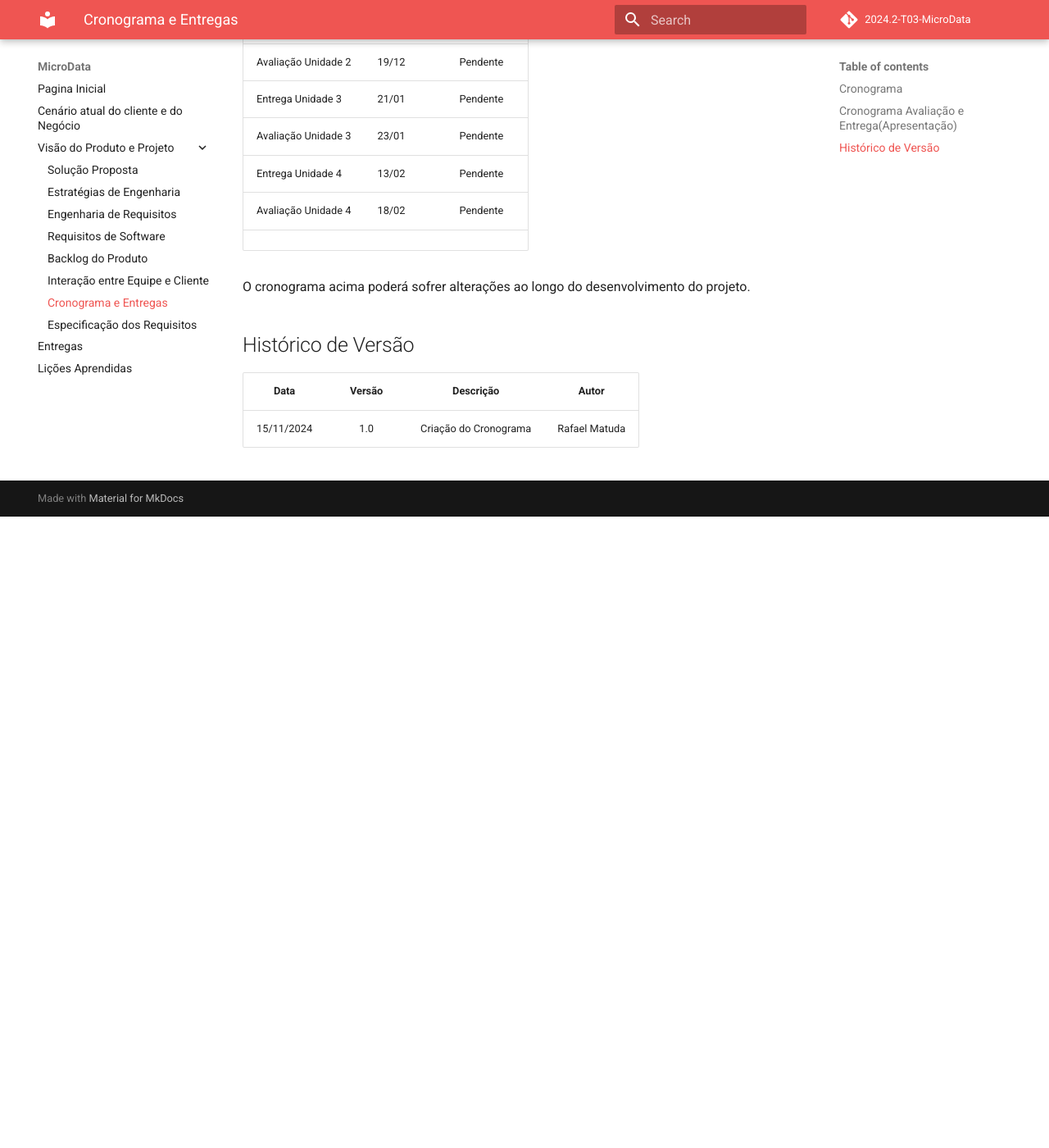
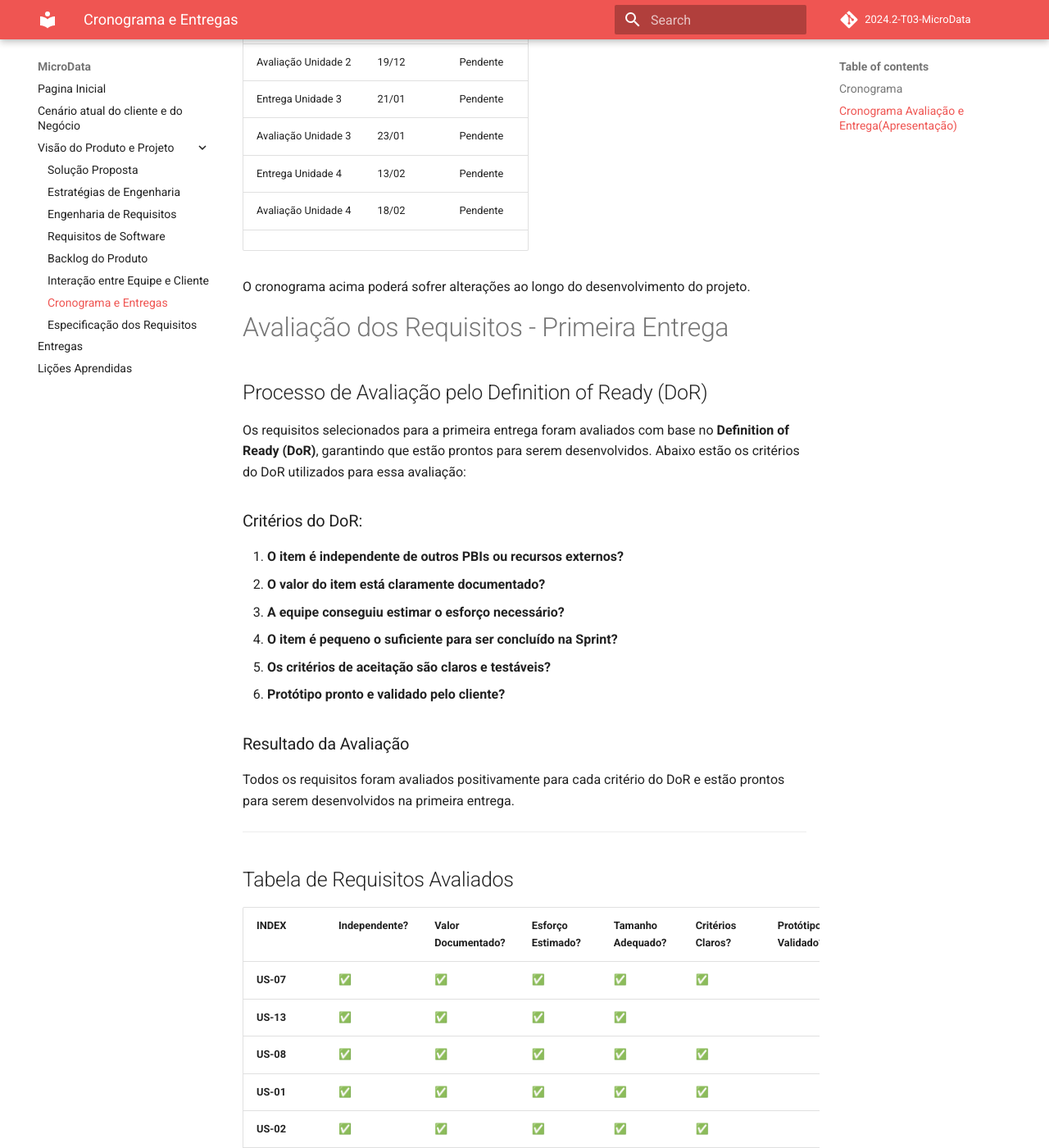
Before and after one commit to storch7/2024.2-T03-MicroData, an MkDocs documentation site: the page built from docs/visao_produto_projeto/cronograma.md, in a window 1280 px wide and 1400 px high, scrolled down 1186 px. Shown: the whole window at 82% size. Built offline with MkDocs 1.6.1 and Material for MkDocs 9.7.7, drawn with Linux system fonts in a browser that asks for light colours; comment, search, counter and statistics services are not loaded; before the commit the page ends 1816 px from its top, so only the background shows below that; some of the changed text lies outside the part shown.

Commit message:
Adicionando tabelas de requisitos avaliados pelo dor

```diff
--- a/docs/visao_produto_projeto/cronograma.md
+++ b/docs/visao_produto_projeto/cronograma.md
@@ -39,6 +39,44 @@
 
 O cronograma acima poderá sofrer alterações ao longo do desenvolvimento do projeto.
 
+# Avaliação dos Requisitos - Primeira Entrega
+
+## Processo de Avaliação pelo Definition of Ready (DoR)
+
+Os requisitos selecionados para a primeira entrega foram avaliados com base no **Definition of Ready (DoR)**, garantindo que estão prontos para serem desenvolvidos. Abaixo estão os critérios do DoR utilizados para essa avaliação:
+
+### Critérios do DoR:
+1. **O item é independente de outros PBIs ou recursos externos?**
+2. **O valor do item está claramente documentado?**
+3. **A equipe conseguiu estimar o esforço necessário?**
+4. **O item é pequeno o suficiente para ser concluído na Sprint?**
+5. **Os critérios de aceitação são claros e testáveis?**
+6. **Protótipo pronto e validado pelo cliente?**
+
+### Resultado da Avaliação
+
+Todos os requisitos foram avaliados positivamente para cada critério do DoR e estão prontos para serem desenvolvidos na primeira entrega.
+
+---
+
+## Tabela de Requisitos Avaliados
+
+| **INDEX** | **Independente?** | **Valor Documentado?** | **Esforço Estimado?** | **Tamanho Adequado?** | **Critérios Claros?** | **Protótipo Validado?** | **Status** |
+|-----------|-------------------|-------------------------|-----------------------|-----------------------|-----------------------|-------------------------|-----------|
+| **US-07** | ✅                 | ✅                       | ✅                     | ✅                     | ✅                     |                        | pendente    |
+| **US-13** | ✅                 | ✅                       | ✅                     | ✅                     |                      |                       | pendente    |
+| **US-08** | ✅                 | ✅                       | ✅                     | ✅                     | ✅                     |                       | pendente    |
+| **US-01** | ✅                 | ✅                       | ✅                     | ✅                     | ✅                     |                        | pendente    |
+| **US-02** | ✅                 | ✅                       | ✅                     | ✅                     | ✅                     |                        | pendente    |
+| **US-14** | ✅                 | ✅                       | ✅                     | ✅                     |                      |                        | Pendente     |
+
+---
+
+## Conclusão
+
+Todos os **requisitos (User Stories)** passaram pelos critérios do **Definition of Ready (DoR)**, com seus valores de negócio documentados, esforços estimados e critérios de aceitação validados. Assim, esses itens estão prontos para serem desenvolvidos no primeiro ciclo de entrega.
+
+
 ##  Histórico de Versão
 
 | **Data** | **Versão** | **Descrição** | **Autor** |
```
Also changed, not shown: docs/visao_produto_projeto/backlog_produto.md (+2 -2 lines).
